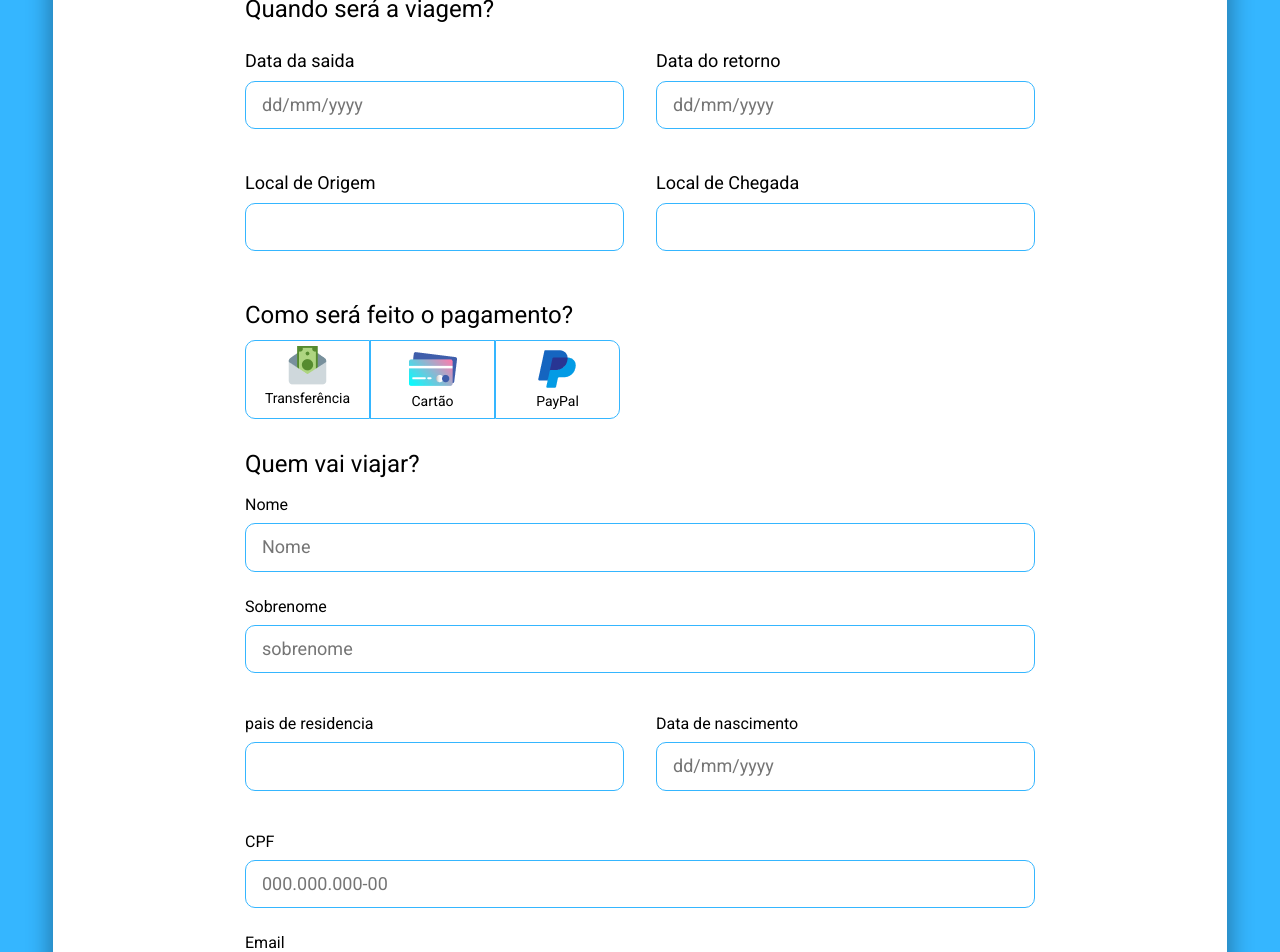
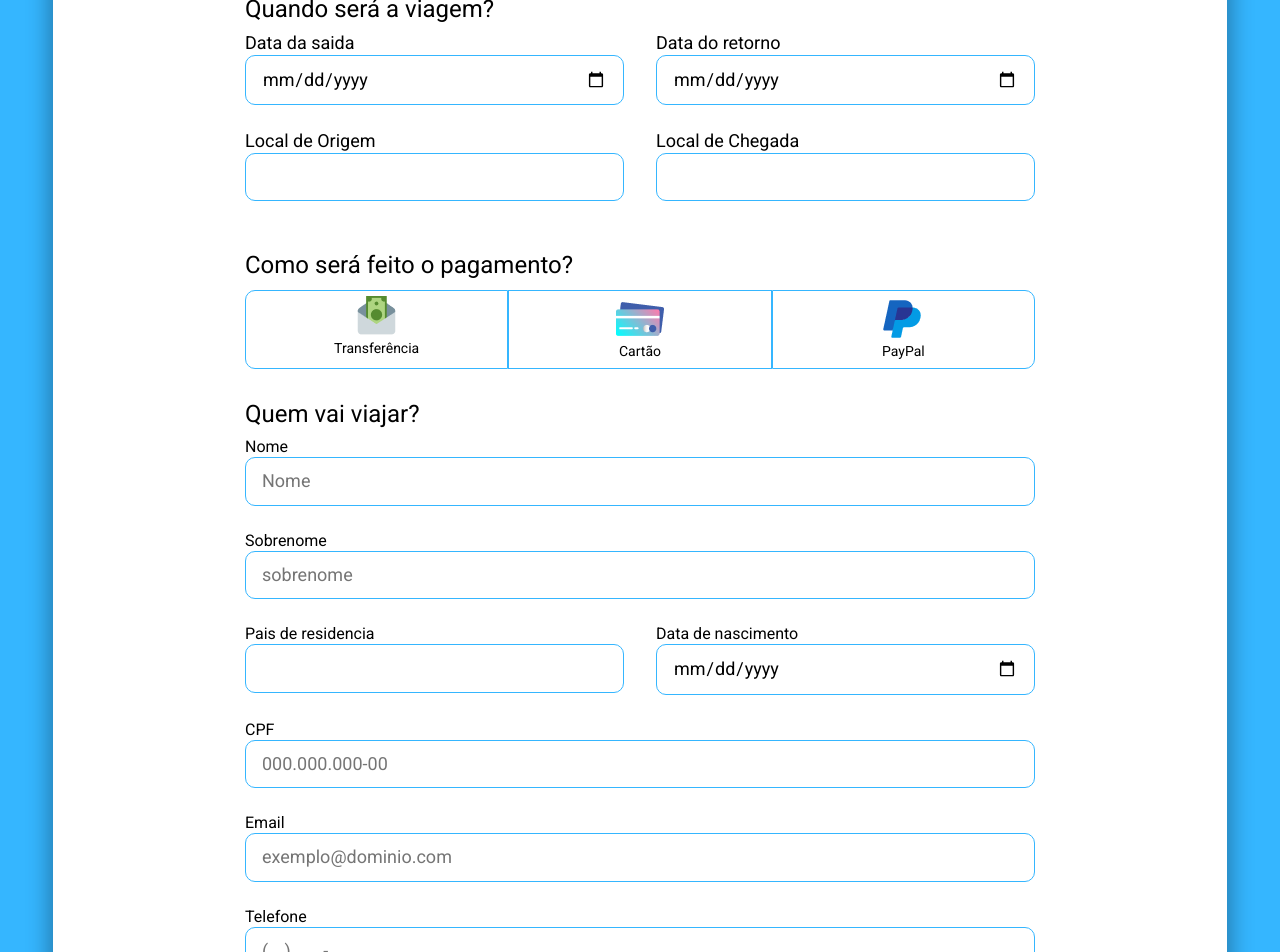
Before and after one commit to GreiceKCGM/Greice_Kelli_CG_Mota_aluraViagens_JAMStackAlura, a Next.js app: page / in a window 1280 px wide. Shown: the part 180-1132 px from the top of the page. Built offline with nearby package versions, Linux system fonts and the light colour scheme; a web font is replaced by a local one.

Commit message:
inserindo os tyype dos inputs

```diff
--- a/src/componentes/forms/textField.js
+++ b/src/componentes/forms/textField.js
@@ -22,6 +22,7 @@ Input.defaultProps = {
 };
 
 export default function TextField({
+  type,
   placeholder,
   name,
   onChange,
@@ -30,7 +31,7 @@ export default function TextField({
   return (
     <InputWrapper>
       <Input
-        type="text"
+        type={type}
         placeholder={placeholder}
         name={name}
         onChange={onChange}
@@ -41,6 +42,7 @@ export default function TextField({
 }
 
 TextField.propTypes = {
+  type: PropTypes.string.isRequired,
   placeholder: PropTypes.string.isRequired,
   name: PropTypes.string.isRequired,
   onChange: PropTypes.func.isRequired,
--- a/src/componentes/forms/tiposPagamento/styles/index.js
+++ b/src/componentes/forms/tiposPagamento/styles/index.js
@@ -7,6 +7,7 @@ export const InputPagamentos = styled.input`
 `;
 
 export const TiposPagamentoWrapper = styled.div`
+flex: 1;
 display: flex;
 flex-direction: column;
 justify-content: center;
--- a/src/componentes/patterns/forms/FormCadastro.js
+++ b/src/componentes/patterns/forms/FormCadastro.js
@@ -76,12 +76,13 @@ function FormContent() {
 
             <Text
               variant="paragraph1"
-              tag="p"
+              tag="label"
             >
               Data da saida
             </Text>
             <TextField
-              placeholder="dd/mm/yyyy"
+              type="date"
+              placeholder="DD/MM/YYYY"
               name="dataSaida"
               value={userInfo.dataSaida}
               onChange={handleChange}
@@ -91,12 +92,13 @@ function FormContent() {
 
             <Text
               variant="paragraph1"
-              tag="p"
+              tag="label"
             >
               Data do retorno
             </Text>
             <TextField
-              placeholder="dd/mm/yyyy"
+              type="date"
+              placeholder="DD/MM/YYYY"
               name="dataRetorno"
               value={userInfo.dataRetorno}
               onChange={handleChange}
@@ -114,11 +116,12 @@ function FormContent() {
           <Grid.Col>
             <Text
               variant="paragraph1"
-              tag="p"
+              tag="label"
             >
               Local de Origem
             </Text>
             <TextField
+              type="text"
               placeholder=""
               name="localOrigem"
               value={userInfo.localOrigem}
@@ -130,11 +133,12 @@ function FormContent() {
 
             <Text
               variant="paragraph1"
-              tag="p"
+              tag="label"
             >
               Local de Chegada
             </Text>
             <TextField
+              type="text"
               placeholder=""
               name="localChegada"
               value={userInfo.localChegada}
@@ -167,11 +171,12 @@ function FormContent() {
 
         <Text
           variant="paragraph2"
-          tag="p"
+          tag="label"
         >
           Nome
         </Text>
         <TextField
+          type="text"
           placeholder="Nome"
           name="name"
           value={userInfo.name}
@@ -179,11 +184,12 @@ function FormContent() {
         />
         <Text
           variant="paragraph2"
-          tag="p"
+          tag="label"
         >
           Sobrenome
         </Text>
         <TextField
+          type="text"
           placeholder="sobrenome"
           name="sobrenome"
           value={userInfo.sobrenome}
@@ -200,11 +206,12 @@ function FormContent() {
 
             <Text
               variant="paragraph2"
-              tag="p"
+              tag="label"
             >
-              pais de residencia
+              Pais de residencia
             </Text>
             <TextField
+              type="text"
               placeholder=""
               name="paisResidencia"
               value={userInfo.paisResidencia}
@@ -215,12 +222,13 @@ function FormContent() {
 
             <Text
               variant="paragraph2"
-              tag="p"
+              tag="label"
             >
               Data de nascimento
             </Text>
             <TextField
-              placeholder="dd/mm/yyyy"
+              type="date"
+              placeholder="DD/MM/YYYY"
               name="dataNascimento"
               value={userInfo.dataNascimento}
               onChange={handleChange}
@@ -231,11 +239,12 @@ function FormContent() {
 
         <Text
           variant="paragraph2"
-          tag="p"
+          tag="label"
         >
           CPF
         </Text>
         <TextField
+          type="text"
           placeholder="000.000.000-00"
           name="cpf"
           value={userInfo.cpf}
@@ -243,11 +252,12 @@ function FormContent() {
         />
         <Text
           variant="paragraph2"
-          tag="p"
+          tag="label"
         >
           Email
         </Text>
         <TextField
+          type="text"
           placeholder="exemplo@dominio.com"
           name="email"
           value={userInfo.email}
@@ -255,11 +265,12 @@ function FormContent() {
         />
         <Text
           variant="paragraph2"
-          tag="p"
+          tag="label"
         >
-          telefone
+          Telefone
         </Text>
         <TextField
+          type="text"
           placeholder="(__)____-____"
           name="telefone"
           value={userInfo.telefone}
```
Also changed, not shown: src/componentes/forms/data/textDate.js (added).
